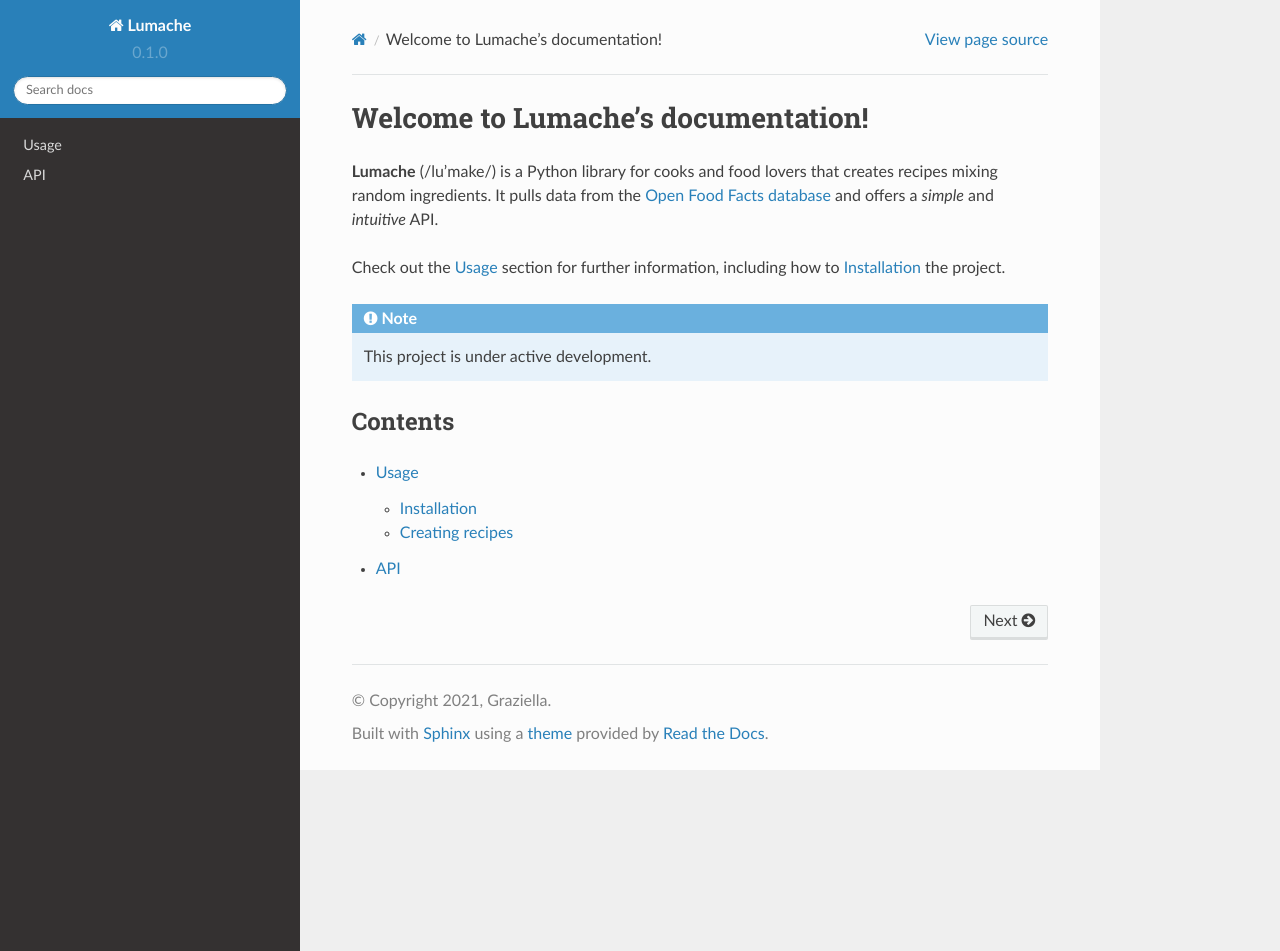
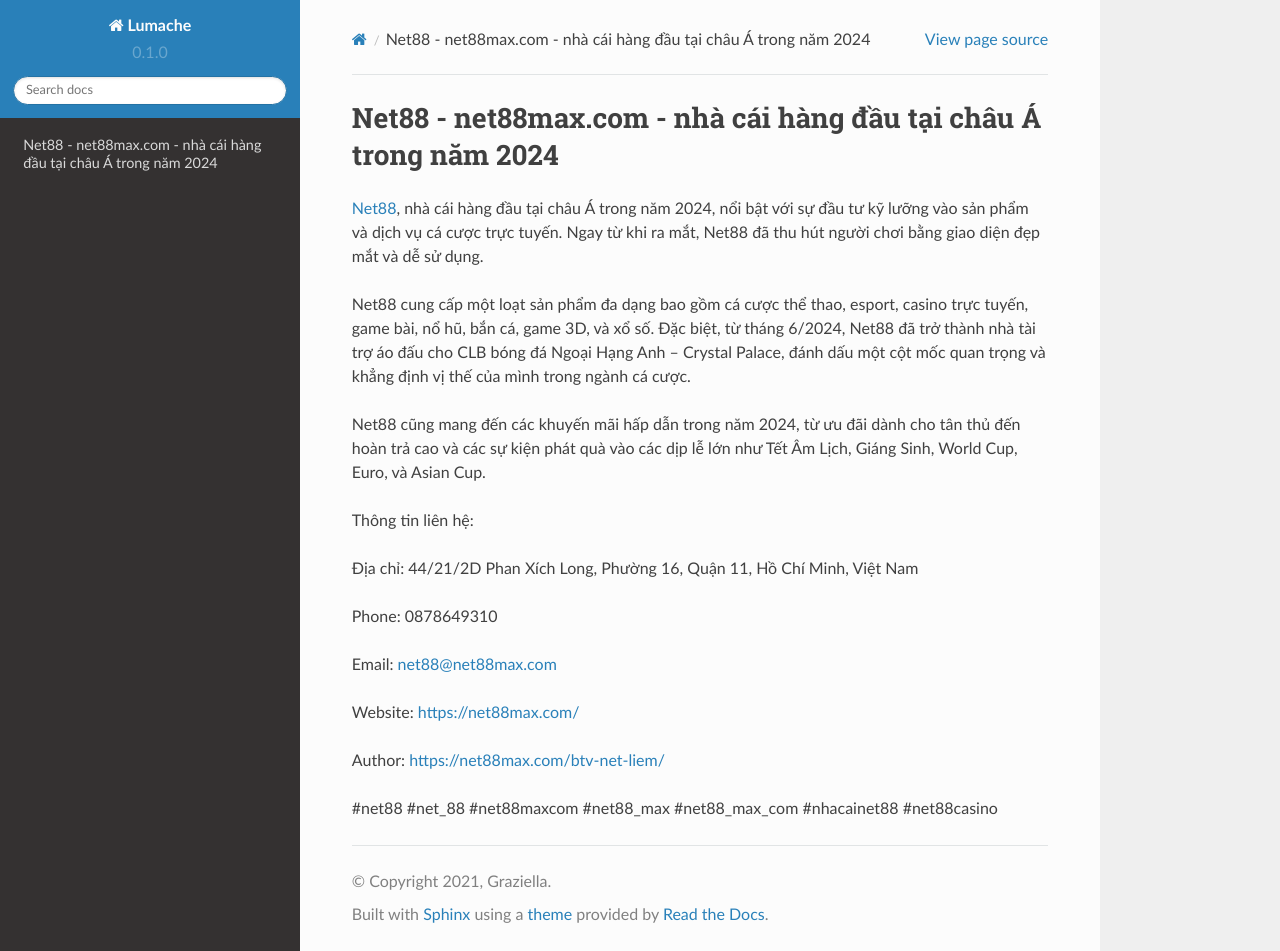
Before and after one commit to juniorhodge8/net88maxcom, a Sphinx documentation site: the page built from docs/source/index.rst, in a window 1280 px wide and 951 px high. Built offline with Sphinx 7.4.7 and the Read the Docs theme 2.0.0, drawn with Linux system fonts in a browser that asks for light colours.

Commit message:
Update index.rst

```diff
--- a/docs/source/index.rst
+++ b/docs/source/index.rst
@@ -1,22 +1,22 @@
-Welcome to Lumache's documentation!
+Net88 - net88max.com - nhà cái hàng đầu tại châu Á trong năm 2024
 ===================================
 
-**Lumache** (/lu'make/) is a Python library for cooks and food lovers
-that creates recipes mixing random ingredients.
-It pulls data from the `Open Food Facts database <https://world.openfoodfacts.org/>`_
-and offers a *simple* and *intuitive* API.
+`Net88 <https://net88max.com/>`_, nhà cái hàng đầu tại châu Á trong năm 2024, nổi bật với sự đầu tư kỹ lưỡng vào sản phẩm và dịch vụ cá cược trực tuyến. Ngay từ khi ra mắt, Net88 đã thu hút người chơi bằng giao diện đẹp mắt và dễ sử dụng.
 
-Check out the :doc:`usage` section for further information, including
-how to :ref:`installation` the project.
+Net88 cung cấp một loạt sản phẩm đa dạng bao gồm cá cược thể thao, esport, casino trực tuyến, game bài, nổ hũ, bắn cá, game 3D, và xổ số. Đặc biệt, từ tháng 6/2024, Net88 đã trở thành nhà tài trợ áo đấu cho CLB bóng đá Ngoại Hạng Anh – Crystal Palace, đánh dấu một cột mốc quan trọng và khẳng định vị thế của mình trong ngành cá cược.
 
-.. note::
+Net88 cũng mang đến các khuyến mãi hấp dẫn trong năm 2024, từ ưu đãi dành cho tân thủ đến hoàn trả cao và các sự kiện phát quà vào các dịp lễ lớn như Tết Âm Lịch, Giáng Sinh, World Cup, Euro, và Asian Cup.
 
-   This project is under active development.
+Thông tin liên hệ:
 
-Contents
---------
+Địa chỉ: 44/21/2D Phan Xích Long, Phường 16, Quận 11, Hồ Chí Minh, Việt Nam
 
-.. toctree::
+Phone: 0878649310
 
-   usage
-   api
+Email: net88@net88max.com
+
+Website: https://net88max.com/
+
+Author: https://net88max.com/btv-net-liem/
+
+#net88 #net_88 #net88maxcom #net88_max #net88_max_com #nhacainet88 #net88casino
```
